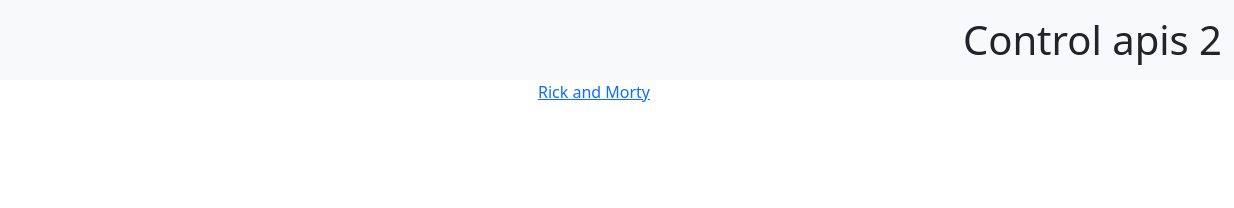
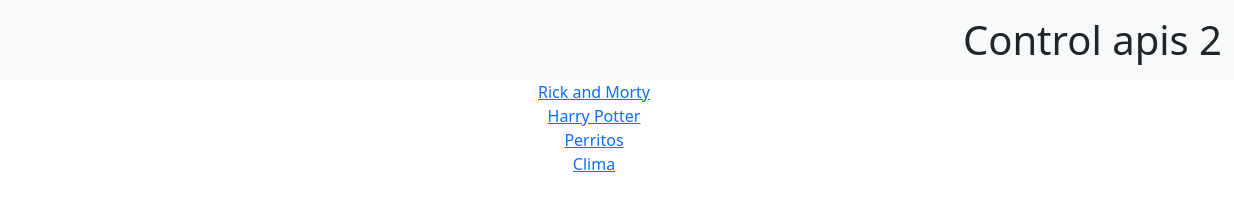
Before and after one commit to Nico223344/Control, a plain HTML site: page index.html in a window 1280 px wide. Shown: the full height of the page, 46-1280 px from the left. Drawn offline with nearby package versions, Linux system fonts and the light colour scheme.

Commit message:
dtfhdfhdfh

```diff
--- a/index.html
+++ b/index.html
@@ -3,7 +3,7 @@
   <head>
     <meta charset="utf-8">
     <meta name="viewport" content="width=device-width, initial-scale=1">
-    <title>Bootstrap demo</title>
+    <title>Control 2</title>
     <link href="https://cdn.jsdelivr.net/npm/bootstrap@5.3.0-alpha3/dist/css/bootstrap.min.css" rel="stylesheet" integrity="sha384-KK94CHFLLe+nY2dmCWGMq91rCGa5gtU4mk92HdvYe+M/SXH301p5ILy+dN9+nJOZ" crossorigin="anonymous">
   </head>
 
@@ -41,6 +41,15 @@
     <a class="button-container" href="rick.html" role="button">Rick and Morty
     </a>
 
+    <a class="button-container" href="harry.html" role="button">Harry Potter
+    </a>
+
+    <a class="button-container" href="perritos.html" role="button">Perritos
+    </a>
+
+    <a class="button-container" href="clima.html" role="button">Clima
+    </a>
+
 
 
 
```
Also changed, not shown: clima.html (added), harry.html (added), perritos.html (added).
